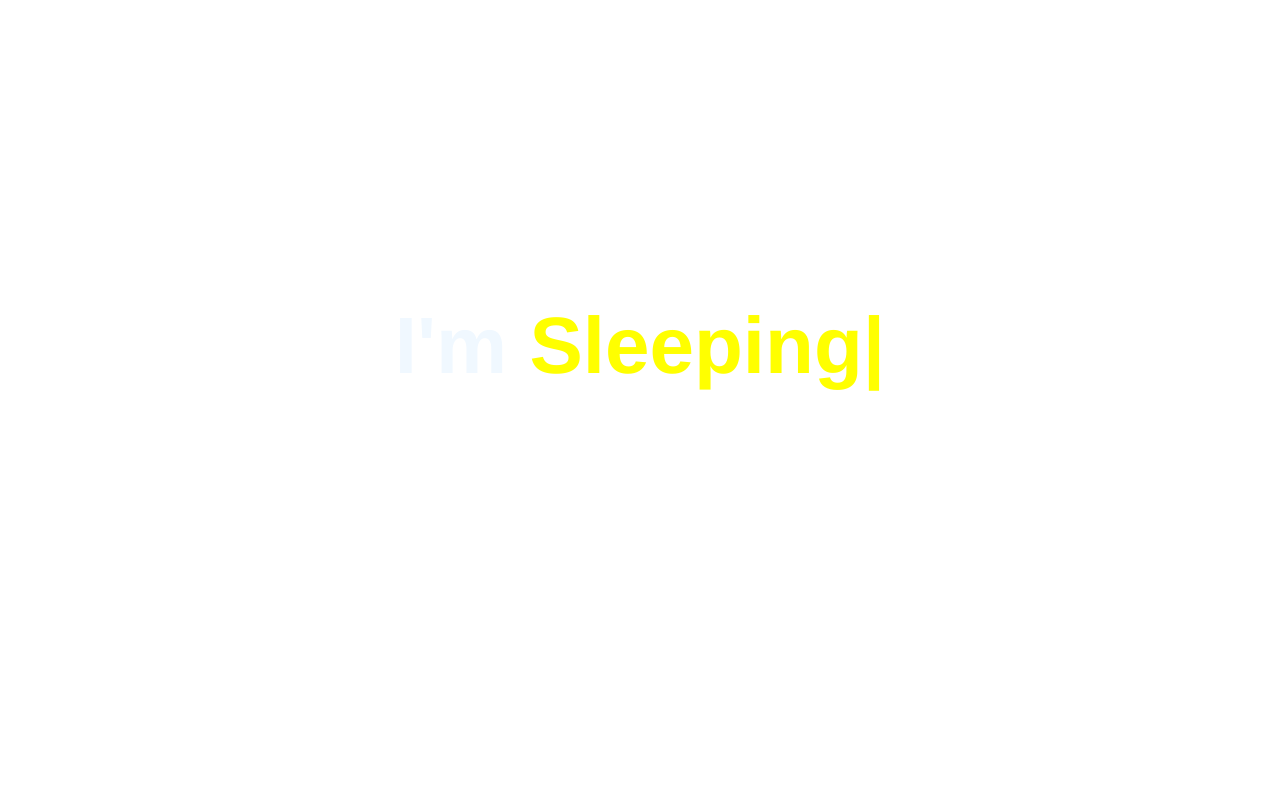
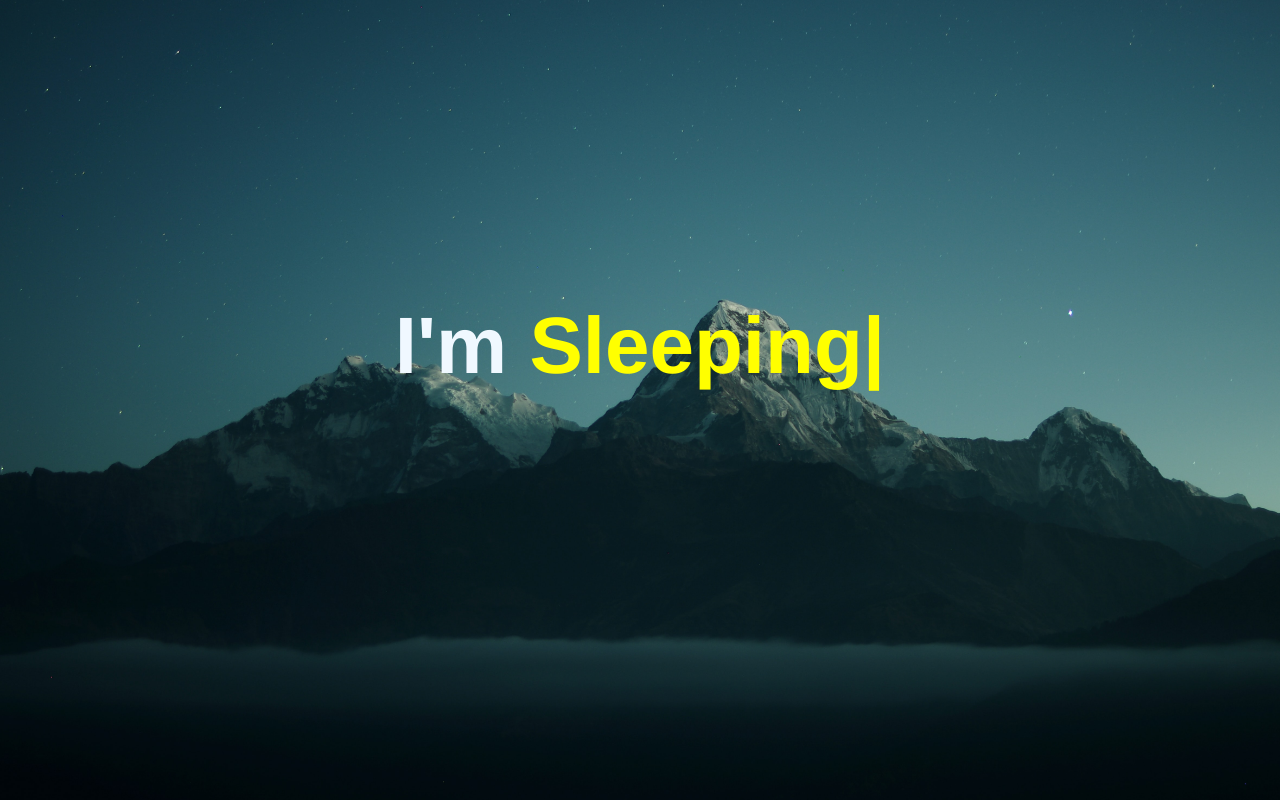
Before and after one commit to Manishchauhan7/tettttttt, a plain HTML site: page index.html in a window 1280 px wide. Drawn offline with nearby package versions, Linux system fonts and the light colour scheme.

Commit message:
Update style.css

```diff
--- a/style.css
+++ b/style.css
@@ -6,7 +6,7 @@
 .container{
     width: 100%;
     height: 100vh;
-    background: url(images/backgound.png);
+    background: url(images/background.jpg);
     background-size: cover;
     background-position: center;
     position: absolute;
```
